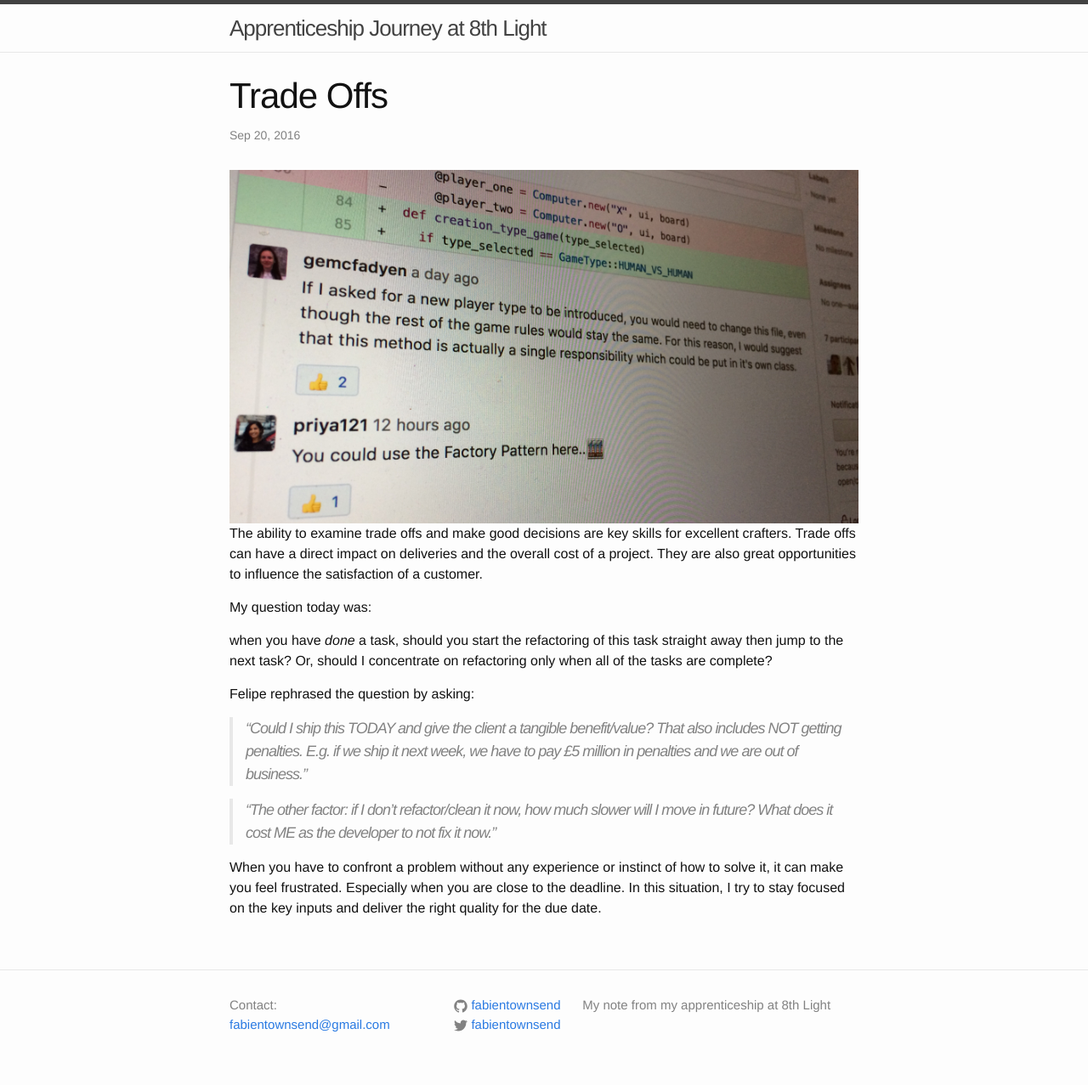
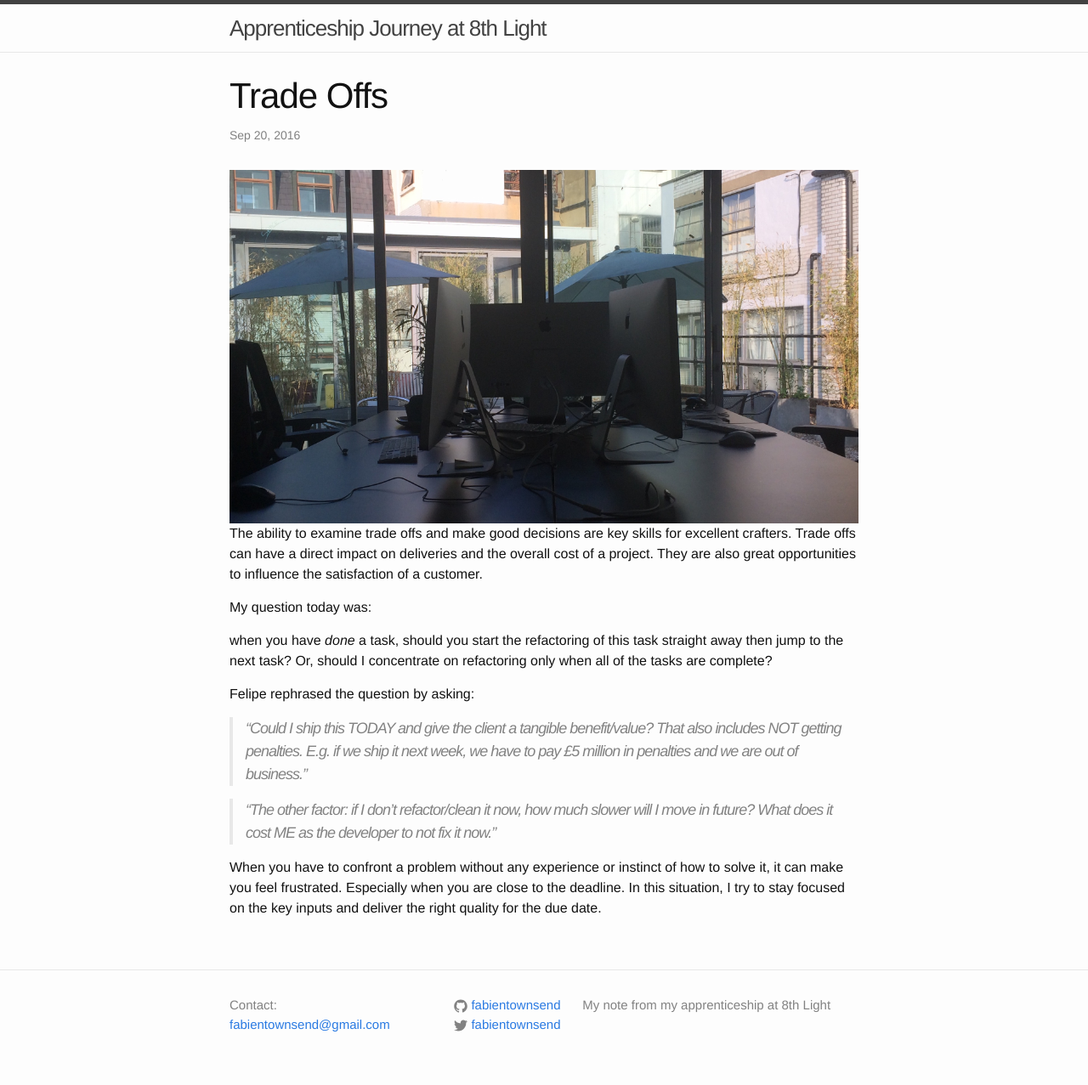
Before and after one commit to fabientownsend/fabientownsend.github.io, a Jekyll site: the page built from _posts/2016-09-20-estimation.markdown, in a window 1280 px wide. Shown: the whole page at 85% size. Built offline with Jekyll 4.4.1, drawn with Linux system fonts in a browser that asks for light colours.

Commit message:
photo for trade off post

```diff
--- a/_posts/2016-09-20-estimation.markdown
+++ b/_posts/2016-09-20-estimation.markdown
@@ -5,7 +5,7 @@ date:   2016-09-20 10:42:51 +0100
 categories: apprenticeship
 ---
 
-![cup of coffee]({{ site.url }}/assets/review.jpg)
+![cup of coffee]({{ site.url }}/assets/trade_off.jpg)
 The ability to examine trade offs and make good decisions are key skills for excellent crafters.
 Trade offs can have a direct impact on deliveries and the overall cost of a project.
 They are also great opportunities to influence the satisfaction of a customer.
```
Also changed, not shown: assets/trade_off.jpg (added).
